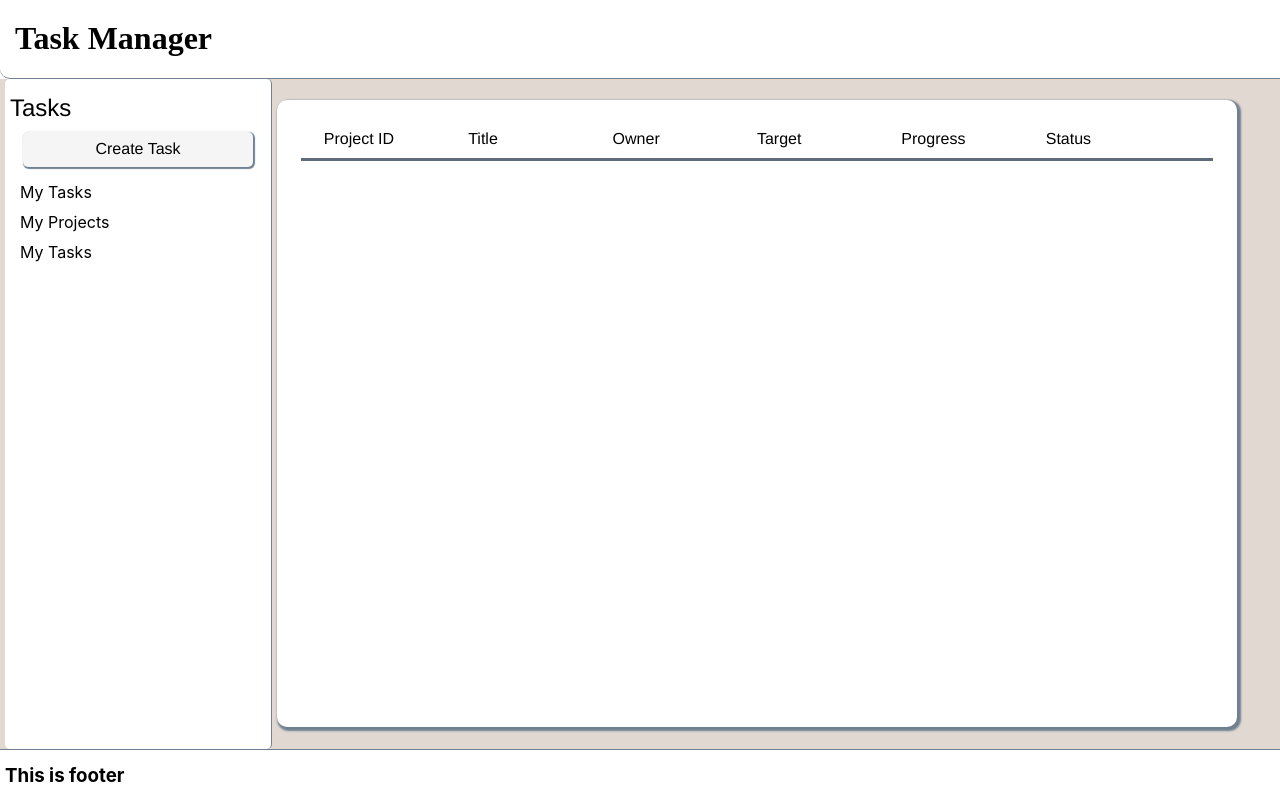
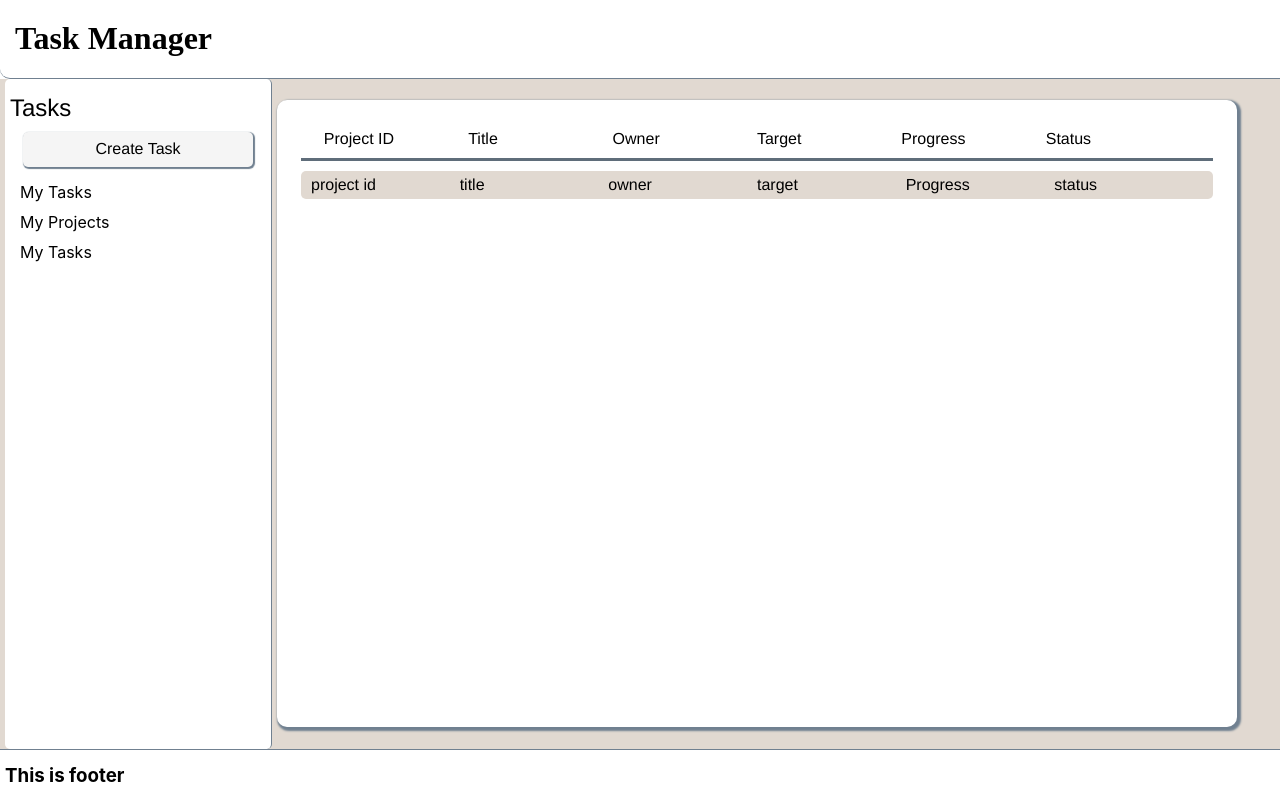
Before and after one commit to a-deep97/Task-manager, a React (Create React App) app in the folder task_manager_ui/: page /user in a window 1280 px wide. Built offline with nearby package versions, Linux system fonts and the light colour scheme.

Commit message:
Added placeholder for projectscontent

```diff
--- /dev/null
+++ b/task_manager_ui/src/static/css/projects/project-row.css
@@ -0,0 +1,20 @@
+#project-row{
+    display: inherit;
+    flex-direction: row;
+    justify-content: stretch;
+    align-items: center;
+    width: 100%;
+    padding-left: 10px;
+    padding-right: 10px;
+    padding-top: 5px;
+    padding-bottom: 5px;
+    background-color: var(--code1_color5);
+    border-radius: 5px;
+}
+.project-row{
+    display: inline;
+    justify-content: inherit;
+    align-items: center;
+    width: inherit;
+    font-family: 'Franklin Gothic Medium', 'Arial Narrow', Arial, sans-serif;
+}
--- /dev/null
+++ b/task_manager_ui/src/static/css/projects/projects-list.css
@@ -0,0 +1,8 @@
+#projects-list{
+    display: flex;
+    flex-direction: row;
+    justify-content: center;
+    align-items: stretch;
+    width: 95%;
+    padding-top: 10px;
+}
--- a/task_manager_ui/src/static/js/components/projects/project-row.js
+++ b/task_manager_ui/src/static/js/components/projects/project-row.js
@@ -1,6 +1,6 @@
 
 import { Component } from "react";
-
+import '../../../css/projects/project-row.css';
 /**
  * This class represents a row of project details
  */
@@ -9,8 +9,13 @@ import { Component } from "react";
 class ProjectRow extends Component{
     render(){
         return(
-            <div className="project-row">
-
+            <div id="project-row">
+                <div className="project-row">project id</div>
+                <div className="project-row">title</div>
+                <div className="project-row">owner</div>
+                <div className="project-row">target</div>
+                <div className="project-row">Progress</div>
+                <div className="project-row">status</div>
             </div>
         );
     };
--- a/task_manager_ui/src/static/js/components/projects/projects-headers.js
+++ b/task_manager_ui/src/static/js/components/projects/projects-headers.js
@@ -1,5 +1,5 @@
 import { Component } from "react";
-import '../../../css/projects-headers.css'
+import '../../../css/projects/projects-headers.css'
 
 /**
  * This component represents headers for projects content
--- a/task_manager_ui/src/static/js/components/projects/projects-list.js
+++ b/task_manager_ui/src/static/js/components/projects/projects-list.js
@@ -1,5 +1,6 @@
 import { Component } from "react";
-
+import '../../../css/projects/projects-list.css';
+import ProjectRow from './project-row';
 /**
  * This component represents container to list projects
  */
@@ -7,7 +8,7 @@ class ProjectsList extends Component{
     render(){
         return(
             <div id="projects-list">
-                <div className="projects-list"></div>
+                <ProjectRow />
             </div>
         );
     };
```
Also changed, not shown: task_manager_ui/src/static/css/projects/projects-headers.css (renamed from task_manager_ui/src/static/css/projects-headers.css).
